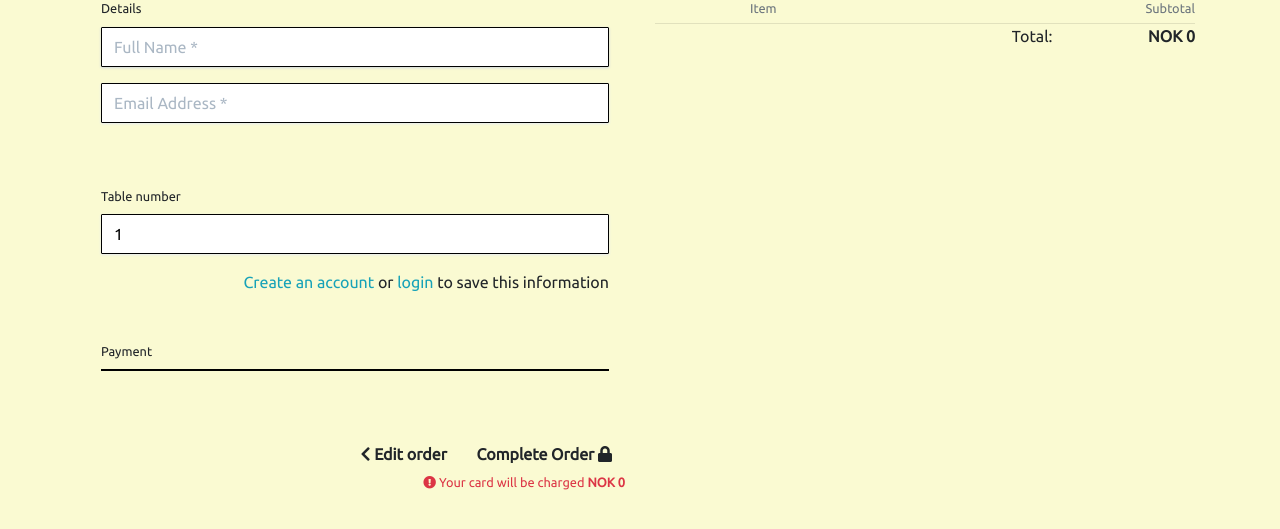
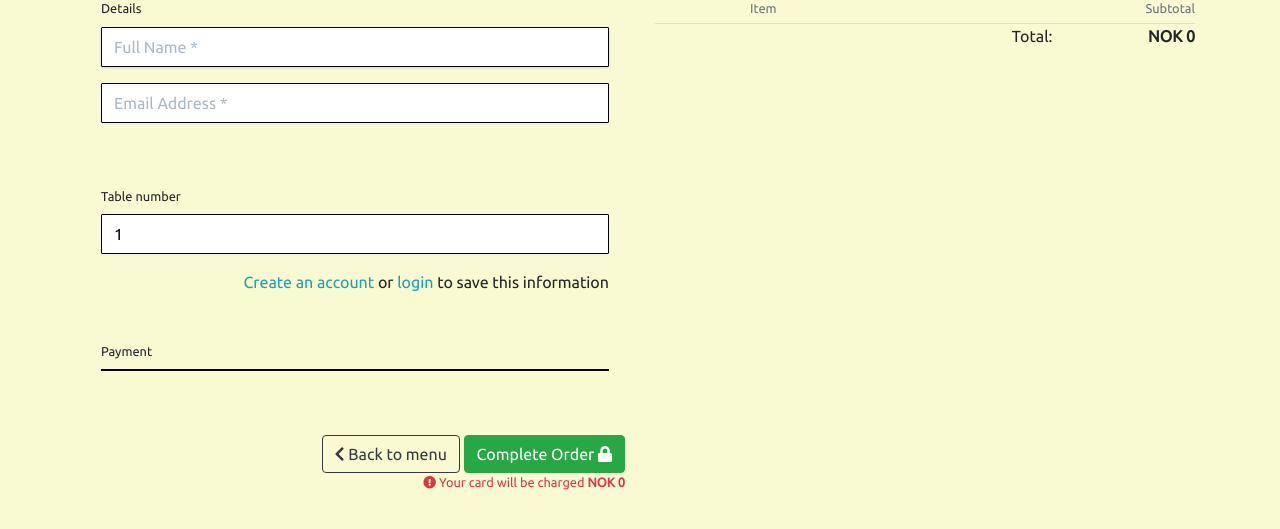
Before and after one commit to paulldev/milestone-project-4, a Django app: template checkout/templates/checkout/checkout.html in a window 1280 px wide. Shown: the part 198-727 px from the top of the page. Run offline with Django 3.2, Linux system fonts and the light colour scheme; the template is opened without the code that fills it: values that come from a table or form of the project are taken from there, others are empty; parts of the project's set-up code (start-up, migrations or seed data) failed here and were passed over; some libraries are stand-ins or nearby versions.

Commit message:
Format buttons in checkout

```diff
--- a/checkout/templates/checkout/checkout.html
+++ b/checkout/templates/checkout/checkout.html
@@ -91,14 +91,14 @@
                     </fieldset>
 
                     <div class="submit-button text-right mt-5 mb-2">
-						<a href="{% url 'view_cart' %}" class="btn btn-outline-black rounded-0">
+						<a href="{% url 'products' %}" class="btn btn-outline-dark">
 							<span class="icon">
 								<i class="fas fa-chevron-left"></i>
 							</span>
-							<span class="font-weight-bold">Edit order</span>
+							<span>Back to menu</span>
 						</a>
-						<button id="submit-button" class="btn btn-black rounded-0">
-							<span class="font-weight-bold">Complete Order</span>
+						<button id="submit-button" class="btn btn-success">
+							<span>Complete Order</span>
 							<span class="icon">
 								<i class="fas fa-lock"></i>
 							</span>
```
